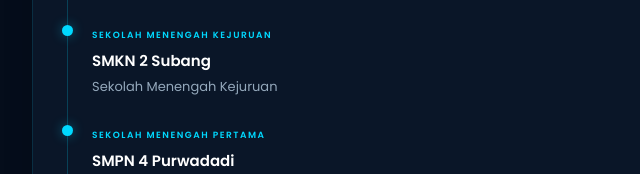
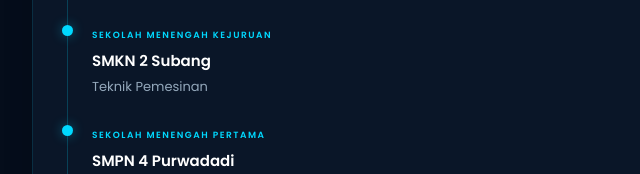
Before and after one commit to labibzulfikar11/portofolio, a plain HTML site: page index.html in a window 1280 px wide. Shown: the part 1840-2014 px from the top of the page, 50-690 px from the left. Drawn offline with nearby package versions, Linux system fonts and the light colour scheme.

Commit message:
Add files via upload

```diff
--- a/index.html
+++ b/index.html
@@ -252,7 +252,7 @@
 
                                 <h4>SMKN 2 Subang</h4>
 
-                                <p>Sekolah Menengah Kejuruan</p>
+                                <p>Teknik Pemesinan</p>
                             </div>
                         </div>
 
```
